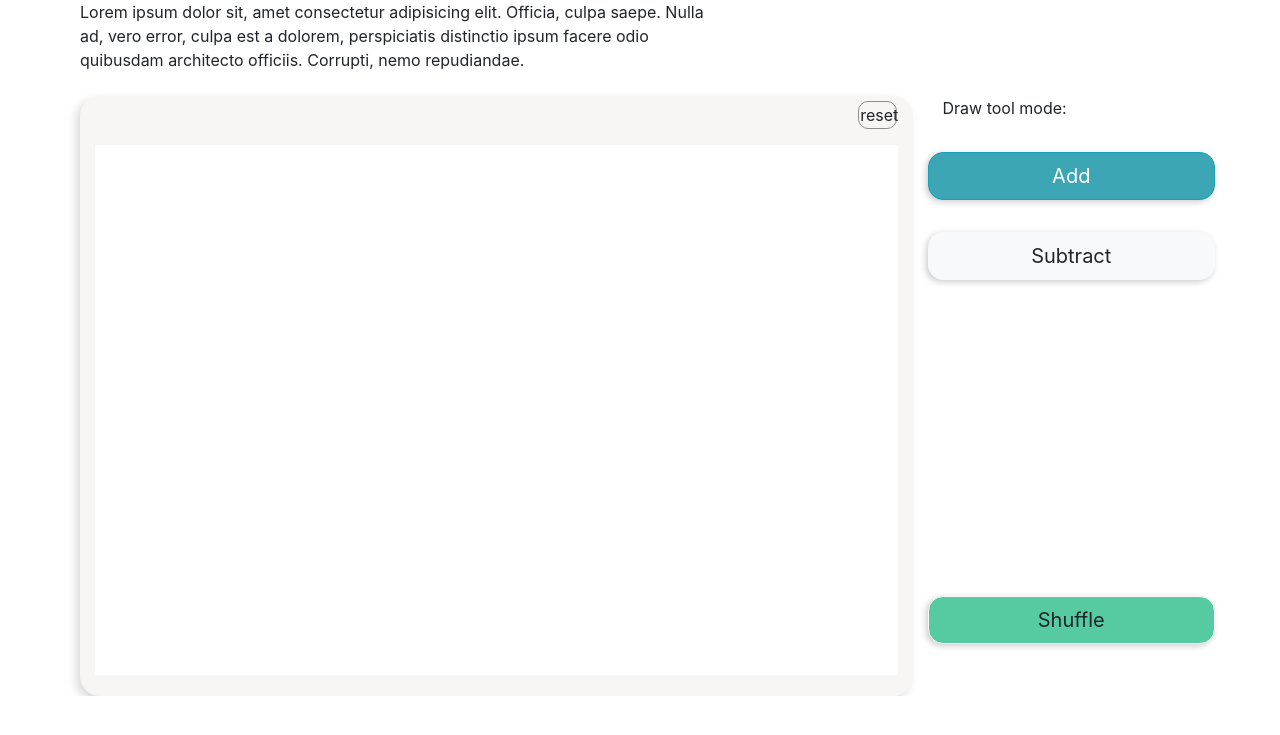
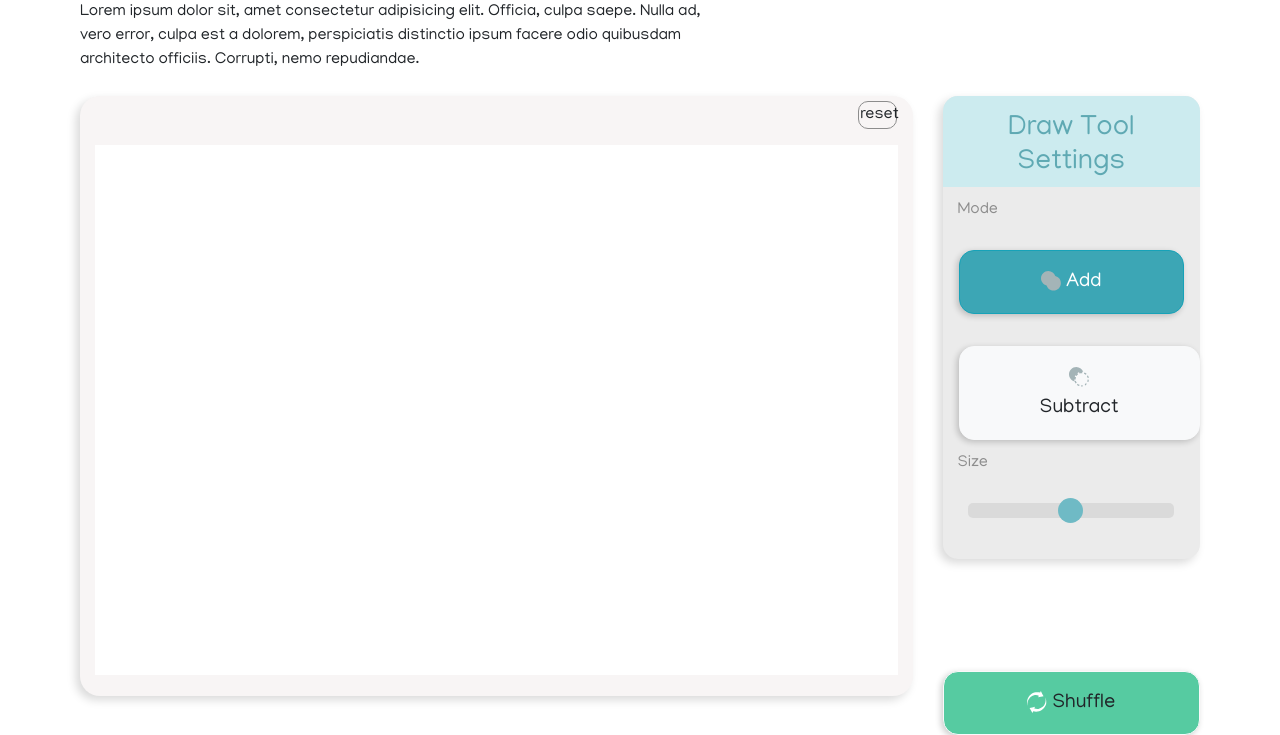
Before and after one commit to ilana105/nmde-401, a plain HTML site: page index.html in a window 1280 px wide. Shown: the part 168-903 px from the top of the page. Before the commit the page ends 864 px from the top, so only its background shows below. Drawn offline with nearby package versions, Linux system fonts and the light colour scheme.

Commit message:
Updated UI and added icons

```diff
--- a/index.html
+++ b/index.html
@@ -8,6 +8,7 @@
 
     <!-- Bootstrap CSS -->
     <link rel="stylesheet" href="https://stackpath.bootstrapcdn.com/bootstrap/4.3.1/css/bootstrap.min.css" integrity="sha384-ggOyR0iXCbMQv3Xipma34MD+dH/1fQ784/j6cY/iJTQUOhcWr7x9JvoRxT2MZw1T" crossorigin="anonymous">
+    <link href="https://fonts.googleapis.com/css?family=Manjari&display=swap" rel="stylesheet">
     <link rel="stylesheet" href="./style.css">
 </head>
 <body>
@@ -36,20 +37,40 @@
         </div>
       </div>
       <div class="col-sm-3">
-        <p>Draw tool mode:</p>
-        <div class="row py-3">
-          <button type="button" class="btn btn-info btn-lg btn-block own-blue btn-custom">Add</button>
+        <div class="container settings-box py-3">
+          <div class="row">
+            <div class="col settings-top">
+                <h3 class="text-center mx-auto settings-blue-text">Draw Tool Settings</h3>
+            </div>
+          </div>
+          <p class="subtitle">Mode</p>
+          <div class="row py-3">
+              <button type="button" class="btn btn-info btn-lg own-blue btn-custom btn-block mx-3">
+                <img src="./assets/addCircles.svg" width="20"/>
+                  Add
+              </button>
+            </div>
+          <div class="row py-3">
+              <button type="button" class="btn btn-light btn-lg btn-custom btn-block mx-3">
+                <img src="./assets/subtractCircles.svg" width="20"/>
+                  Subtract
+              </button>
+          </div>
+          <p class="subtitle">Size</p>
+          <div class="row">
+            <div class="slidecontainer mx-auto my-3">
+              <input type="range" min="1" max="100" value="50" class="slider" id="myRange">
+            </div>
+          </div>
         </div>
-
-        <div class="row py-3">
-          <button type="button" class="btn btn-light btn-lg btn-block btn-custom">Subtract</button>
+        <div class="container">
+          <div class="row shuffle">
+              <button type="button" class="btn btn-light btn-lg btn-block own-green btn-custom">
+                <img src="./assets/shuffle.svg" width="20"/>
+                  Shuffle
+              </button>
+          </div>
         </div>
-
-        <div class="row shuffle">
-          <button type="button" class="btn btn-light btn-lg btn-block own-green btn-custom">Shuffle</button>
-        </div>
-
-
       </div>
     </div>
 
--- a/style.css
+++ b/style.css
@@ -1,3 +1,6 @@
+body{
+    font-family: 'Manjari', sans-serif !important;
+}
 .wrapper{
     padding: 0 5rem;
 }
@@ -36,10 +39,75 @@
 }
 
 .shuffle{
-    padding-top: 300px
+    padding-top: 7rem;
 }
 
 .btn-custom{
     box-shadow: -2px 2px 6px rgba(0, 0, 0, 0.2);
     border-radius: 15px;
+    padding: 1rem 5rem;
 }
+
+.settings-box{
+    background: #EBEBEB;
+    box-shadow: -4px 4px 10px rgba(0, 0, 0, 0.15);
+    border-radius: 15px;
+}
+
+.settings-top{
+    background: #CCEBEF;
+    border-radius: 15px 15px 0px 0px;
+    margin-bottom: 1rem;
+    margin-top: -1rem;
+    padding-top: 1rem;
+}
+
+.settings-blue-text{
+    color:#5FA9B3;
+}
+
+.subtitle{
+    font-family: Manjari;
+    font-style: normal;
+    font-weight: normal;
+    font-size: 1rem;
+    line-height: 15px;
+    display: flex;
+    align-items: center;
+
+    color: #8D8D8D;
+}
+
+/* SLIDERR */
+.slidecontainer{
+    width: 80%;
+}
+.slider {
+  -webkit-appearance: none;
+  width: 100%;
+  height: 15px;
+  border-radius: 5px;
+  background: #d3d3d3;
+  outline: none;
+  opacity: 0.7;
+  -webkit-transition: .2s;
+  transition: opacity .2s;
+}
+
+.slider::-webkit-slider-thumb {
+  -webkit-appearance: none;
+  appearance: none;
+  width: 25px;
+  height: 25px;
+  border-radius: 50%;
+  background: #3CA6B5;
+  cursor: pointer;
+}
+
+.slider::-moz-range-thumb {
+  width: 25px;
+  height: 25px;
+  border-radius: 50%;
+  background: #3CA6B5;
+  cursor: pointer;
+}
```
Also changed, not shown: assets/addCircles.svg (added), assets/shuffle.svg (added), assets/subtractCircles.svg (added).
